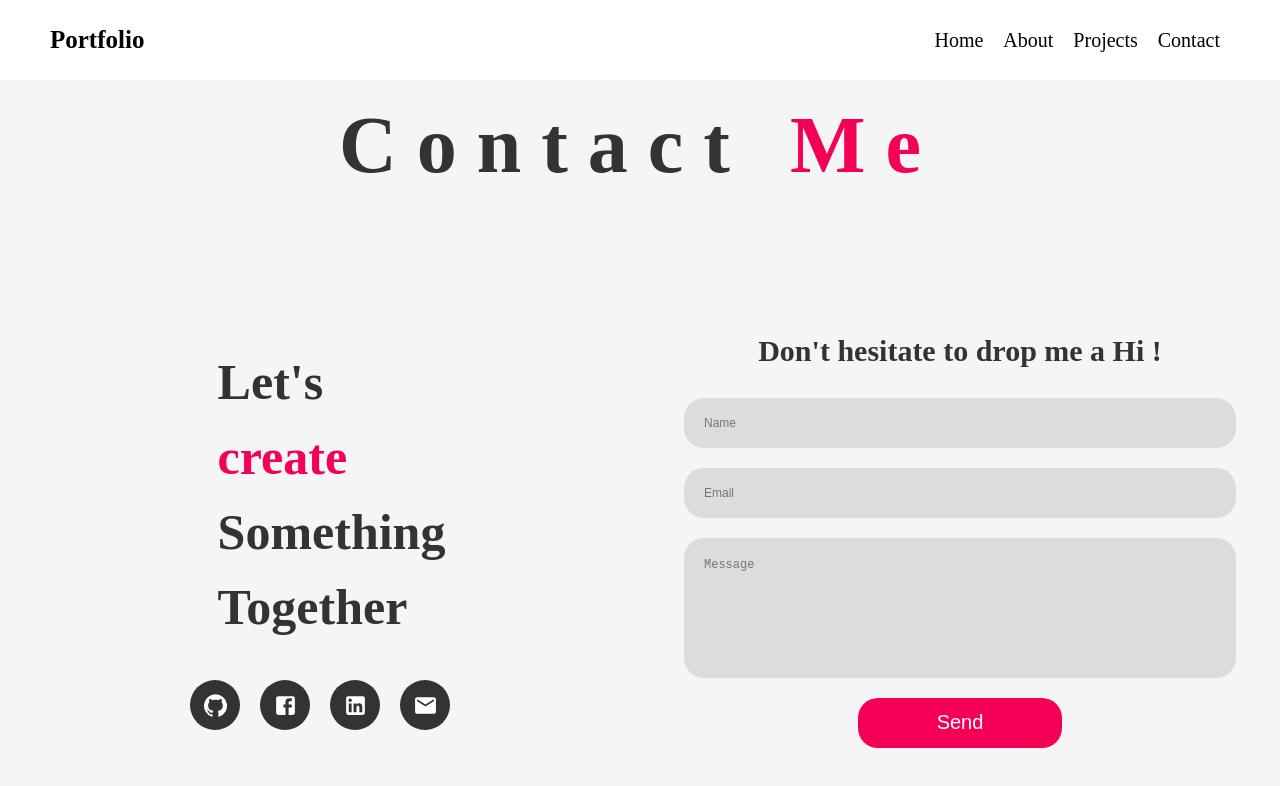
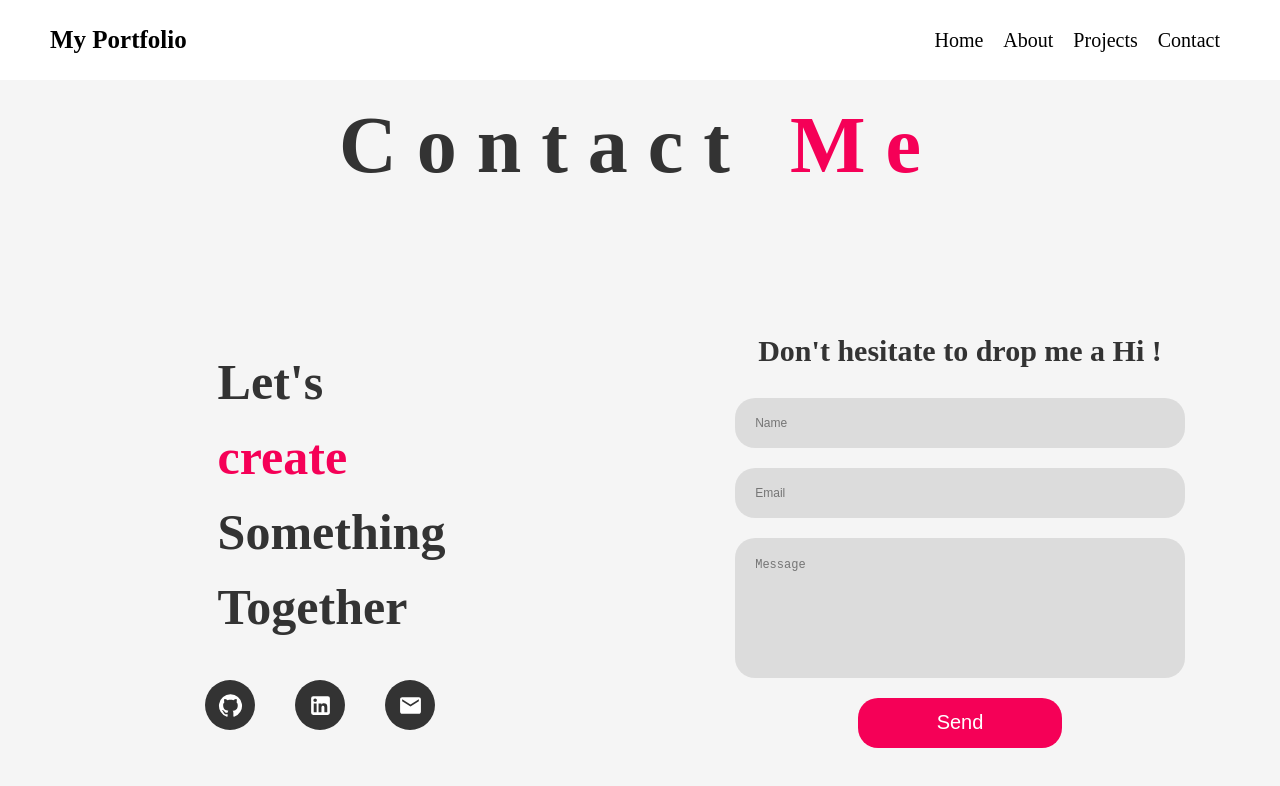
Before and after one commit to Sneha-Shaw/sneha-shaw_portfolio, a React (Create React App) app: page /contact in a window 1280 px wide. Shown: the top 786 px of the page. Built offline with nearby package versions, Linux system fonts and the light colour scheme.

Commit message:
`fix`: all pages

```diff
--- a/public/index.html
+++ b/public/index.html
@@ -24,7 +24,7 @@
       work correctly both with client-side routing and a non-root public URL.
       Learn how to configure a non-root public URL by running `npm run build`.
     -->
-    <title>React App</title>
+    <title>Sneha Shaw</title>
   </head>
   <body>
     <noscript>You need to enable JavaScript to run this app.</noscript>
--- a/src/components/Navbar/Navbar.js
+++ b/src/components/Navbar/Navbar.js
@@ -8,13 +8,13 @@ const Navbar = () => {
     return (
         <div className={classes.container}>
             <div className={classes.logo}>
-                <Link to="/">Portfolio</Link>
+                <Link to="/">My Portfolio</Link>
             </div>
             <div className={classes.nav}>
                 <ul>
                     <li><Link to="/">Home</Link></li>
                     <li><Link to="/about">About</Link></li>
-                    <li><Link to="/projects">Projects</Link></li>
+                    <li><a href="https://github.com/Sneha-Shaw?tab=repositories" target="_blank" rel="noreferrer">Projects</a></li>
                     <li><Link to="/contact">Contact</Link></li>
                 </ul>
             </div>
--- a/src/pages/Contact/Contact.js
+++ b/src/pages/Contact/Contact.js
@@ -1,7 +1,6 @@
 import React from 'react'
 import { useStyles } from './styles'
 import GitHubIcon from '@mui/icons-material/GitHub';
-import FacebookIcon from '@mui/icons-material/Facebook';
 import LinkedInIcon from '@mui/icons-material/LinkedIn';
 import MailIcon from '@mui/icons-material/Mail';
 import { Link } from 'react-router-dom';
@@ -21,18 +20,15 @@ const Contact = () => {
               You can also find me on these platforms
             </p> */}
             <div className={classes.social}>
-              <Link to="">
+              <a href="https://github.com/Sneha-Shaw" target="_blank" rel="noreferrer">
                 <GitHubIcon className={classes.icon} />
-              </Link>
-              <Link to="">
-                <FacebookIcon className={classes.icon} />
-              </Link>
-              <Link to="">
+              </a>
+              <a href="https://www.linkedin.com/in/sneha-shaw-122/" target="_blank" rel="noreferrer">
                 <LinkedInIcon className={classes.icon} />
-              </Link>
-              <Link to="">
+              </a>
+              <a href="mailto:snehashaw122@gmail.com" target="_blank" rel="noreferrer">
                 <MailIcon className={classes.icon} />
-              </Link>
+              </a>
             </div>
           </div>
 
--- a/src/pages/Contact/styles.js
+++ b/src/pages/Contact/styles.js
@@ -79,7 +79,7 @@ export const useStyles = makeStyles((theme) => ({
         alignItems: "center",
         justifyContent: "center",
         "& input": {
-            width: "100%",
+            width: "80%",
             height: "5rem",
             margin: "1rem 0",
             padding: "0 2rem",
@@ -90,7 +90,7 @@ export const useStyles = makeStyles((theme) => ({
             borderRadius: "2rem",
         },
         "& textarea": {
-            width: "100%",
+            width: "80%",
             height: "10rem",
             margin: "1rem 0",
             padding: "2rem",
@@ -147,7 +147,7 @@ export const useStyles = makeStyles((theme) => ({
         "& a": {
             width: "5rem",
             height: "5rem",
-            margin: "0 1rem",
+            margin: "0 2rem",
             display: "flex",
             alignItems: "center",
             justifyContent: "center",
```
